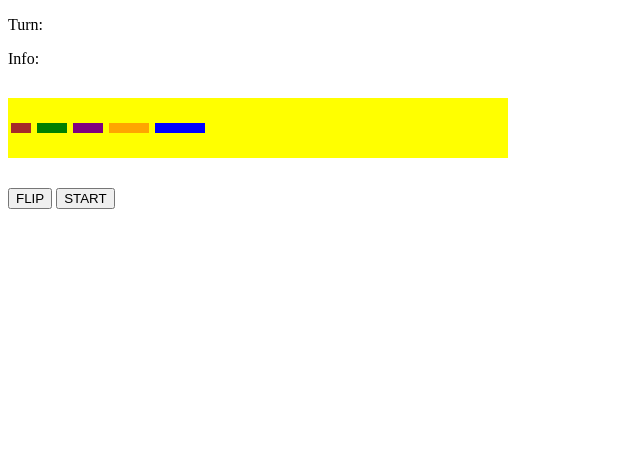
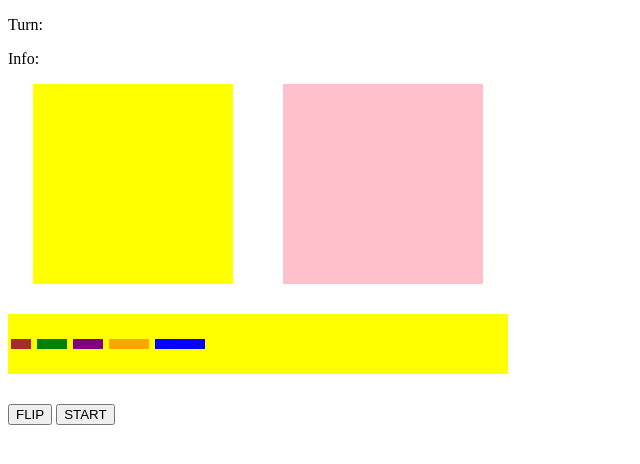
Before and after one commit to afsana37/js-battleships, a plain HTML site: page index.html in a window 1280 px wide. Shown: the whole page, without its empty margins (0-640 px from the left). Drawn offline with Linux system fonts and the light colour scheme.

Commit message:
game-board created

```diff
--- a/app.js
+++ b/app.js
@@ -1,3 +1,4 @@
+const gamesBoardContainer = document.querySelector('#gamesboard-container')
 const optionContainer = document.querySelector('.option-container')
 const flipButton = document.querySelector('#flip-button')
 
@@ -10,4 +11,27 @@ const optionShips = Array.from(optionContainer.children)
 
 }
 
+//Creating Boards
+const width = 10
+
+function createBoard(color){
+    const gameBoardContainer = document.createElement('div')
+    gameBoardContainer.classList.add('game-board')
+    gameBoardContainer.style.backgroundColor = color
+    // gameBoardContainer.id = user
+
+    // for(let i = 0; i < width * width; i++){
+    //     const block = document.createElement('div')
+    //     block.classList.add('block')
+    //     block.id = i
+    //     gameBoardContainer.append(block)
+
+    // }
+
+    gamesBoardContainer.append(gameBoardContainer)
+}
+
+createBoard('yellow')
+createBoard('pink')
+
 flipButton.addEventListener('click', flip)
--- a/index.html
+++ b/index.html
@@ -13,7 +13,7 @@
         <p>Info: <span id="info"></span></p>
     </div>
 
-  <div id="gamesboaard-container"></div>
+  <div id="gamesboard-container"></div>
 
   <div class="option-container">
     <div class="destroyer-preview destroyer" draggable="true"></div>
--- a/styles.css
+++ b/styles.css
@@ -1,3 +1,21 @@
+#gamesboard-container {
+    width: 500px;
+    display: flex;
+    justify-content: space-around;
+}
+
+.game-board{
+
+    width: 200px;
+    height:200px;
+
+}
+
+/* .block{
+    width: 20px;
+    height: 20px;
+} */
+
 .option-container{
     width: 500px;
     height: 60px;
```
